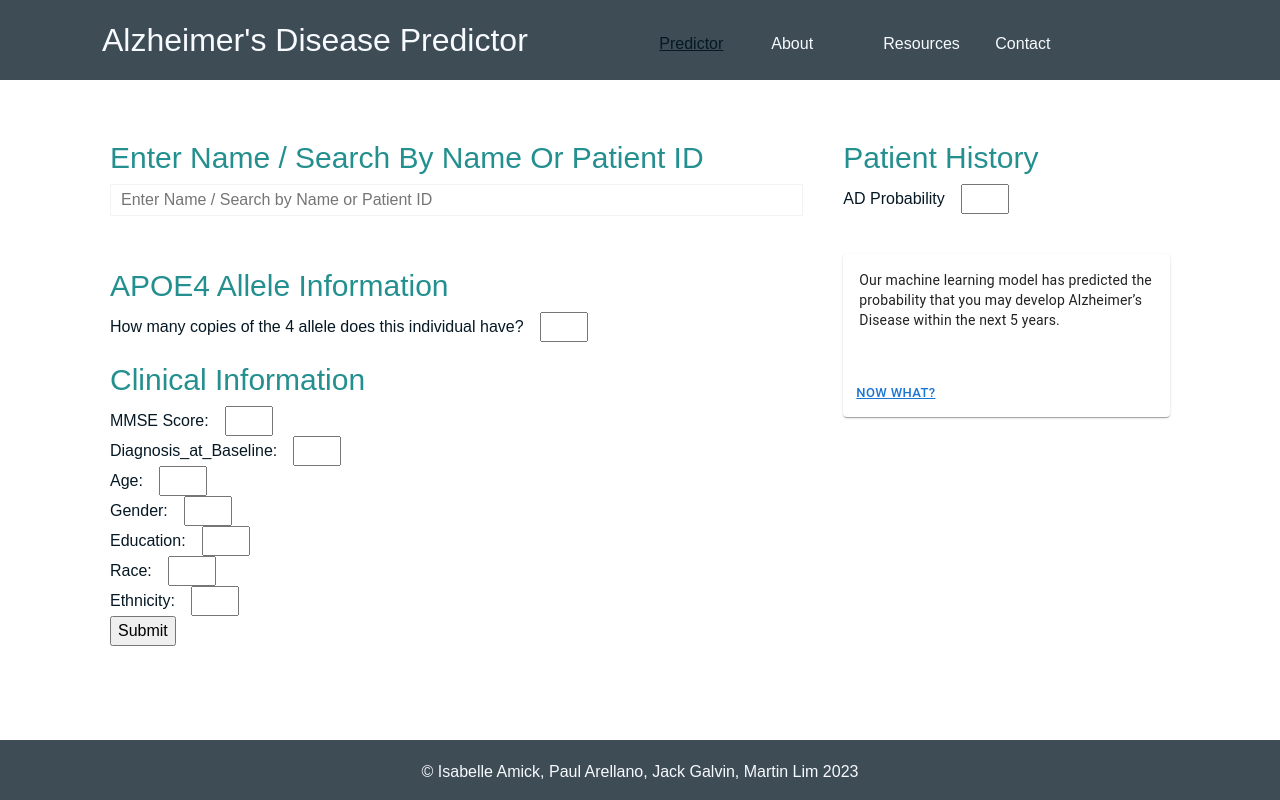
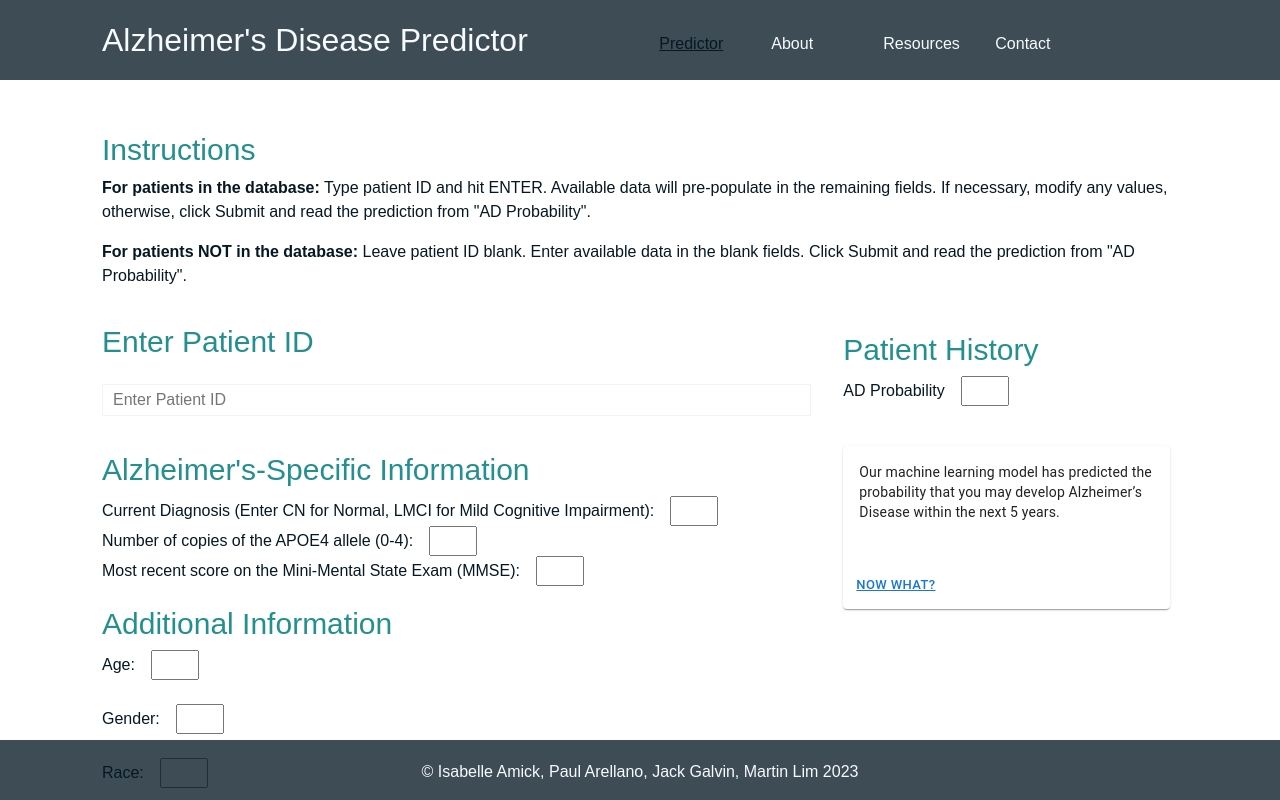
Before and after one commit to jvgalvin/capstone, a React (Create React App) app in the folder ui/alzheimer-predict-ui/: page / in a window 1280 px wide. Shown: the top 800 px of the page. Built offline with nearby package versions, Linux system fonts and the light colour scheme.

Commit message:
updated UI

```diff
--- a/ui/alzheimer-predict-ui/src/inputs/SearchBar.js
+++ b/ui/alzheimer-predict-ui/src/inputs/SearchBar.js
@@ -30,7 +30,7 @@ function SearchBar({handleFoundPatient, handlePatientNameEntered}) {
             <input
                 className="searchbar-input"
                 type="text"
-                placeholder="Enter Name / Search by Name or Patient ID"
+                placeholder="Enter Patient ID"
                 value={value}
                 onChange={(e) => {
                     handlePatientNameEntered(e);
--- a/ui/alzheimer-predict-ui/src/pages/About.jsx
+++ b/ui/alzheimer-predict-ui/src/pages/About.jsx
@@ -88,10 +88,10 @@ export default function About() {
         <Accordion.Header>Training Data</Accordion.Header>
         <Accordion.Body>
           Training data was gathered from the Alzheimer's Disease Neuroimaging Initiative (ADNI). Complete information for the dataset can be found at <a href="https://adni.loni.usc.edu/about/" target="_blank">adni.loni.usc.edu</a>.
-          <div id="content">
+          {/* <div id="content">
             <iframe width="1000px" height="1000px" frameborder="0" src="https:&#47;&#47;public.tableau.com&#47;static&#47;images&#47;Ca&#47;Capstone_16965503257270&#47;Dashboard1&#47;1_rss.png"></iframe>
-        </div>
-        <AlzheimerTableau />
+        </div> */}
+        <AlzheimerTableau></AlzheimerTableau>
         </Accordion.Body>
       </Accordion.Item>
     </Accordion>
--- a/ui/alzheimer-predict-ui/src/pages/Predictor.jsx
+++ b/ui/alzheimer-predict-ui/src/pages/Predictor.jsx
@@ -148,31 +148,35 @@ function Predictor() {
   return (
     <Container>
       <Row>
+        <h2>Instructions</h2>
+        <p><b>For patients in the database:</b> Type patient ID and hit ENTER. Available data will pre-populate in the remaining fields. If necessary, modify any values, otherwise, click Submit and read the prediction from "AD Probability".</p>
+        <p><b>For patients NOT in the database:</b> Leave patient ID blank. Enter available data in the blank fields. Click Submit and read the prediction from "AD Probability".</p>
       <Col sm={8}>
         <Stack gap={3}>
-        <div className="p-2">
-        <h2>Enter Name / Search By Name Or Patient ID</h2>
+        <h2>Enter Patient ID</h2>
         < SearchBar handleFoundPatient={handleFoundPatient} handlePatientNameEntered={handlePatientNameEntered}/>
-        </div>
-        <div className="p-2">
         <form onSubmit={handleSubmit}>
-          <h2>APOE4 Allele Information</h2>
-          <TextNumberInput input_type = 'N' name = 'APOE4' input_text = 'How many copies of the 4 allele does this individual have?'handleChange={handleChange} value={APOE4} />
-          <h2>Clinical Information</h2>
+          <h2>Alzheimer's-Specific Information</h2>
+          <TextNumberInput input_type = 'T' name = 'Diagnosis_at_Baseline' input_text = 'Current Diagnosis (Enter CN for Normal, LMCI for Mild Cognitive Impairment):' handleChange={handleChange} value={Diagnosis_at_Baseline} />
+          <TextNumberInput input_type = 'N' name = 'APOE4' input_text = 'Number of copies of the APOE4 allele (0-4):'handleChange={handleChange} value={APOE4} />
+          <TextNumberInput input_type = 'N' name = 'MMSE' input_text = 'Most recent score on the Mini-Mental State Exam (MMSE):' handleChange={handleChange} value={MMSE} />
+          <h2>Additional Information</h2>
           <div className="form-data">
-            <TextNumberInput input_type = 'N' name = 'MMSE' input_text = 'MMSE Score:' handleChange={handleChange} value={MMSE} />
-            <TextNumberInput input_type = 'T' name = 'Diagnosis_at_Baseline' input_text = 'Diagnosis_at_Baseline:' handleChange={handleChange} value={Diagnosis_at_Baseline} />
             <TextNumberInput input_type = 'N' name = 'Age'input_text = 'Age:' handleChange={handleChange} value={Age} />
+            <br></br>
             <TextNumberInput input_type = 'T' name = 'Gender' input_text = 'Gender:' handleChange={handleChange} value={Gender} />
-            <TextNumberInput input_type = 'N' name = 'Years_of_Education' input_text = 'Education:' handleChange={handleChange} value={Years_of_Education} />
+            <br></br>
             <TextNumberInput input_type = 'T' name = 'Race' input_text = 'Race:' handleChange={handleChange} value={Race} />
+            <br></br>
             <TextNumberInput input_type = 'T' name = 'Ethnicity' input_text = 'Ethnicity:' handleChange={handleChange} value={Ethnicity} />
+            <br></br>
+            <TextNumberInput input_type = 'N' name = 'Years_of_Education' input_text = 'Years of Education:' handleChange={handleChange} value={Years_of_Education} />
+            <br></br>
           </div>
           <div className="submit-container">
             <input type="submit" />
           </div>
         </form>
-        </div>
         </Stack>
       </Col>
       <Col sm={4}>
--- a/ui/alzheimer-predict-ui/src/tableau/AlzheimerTableau.jsx
+++ b/ui/alzheimer-predict-ui/src/tableau/AlzheimerTableau.jsx
@@ -3,7 +3,7 @@ import React, { useEffect, useRef } from 'react';
 
 export default function AlzheimerTableau() {
   const ref = useRef(null);
-  const url =  "https://public.tableau.com/views/w209_Covid_Dashboard1/Story1?:language=en-US&publish=yes&:display_count=n&:origin=viz_share_link";
+  const url =  "https://public.tableau.com/views/Capstone_16965503257270/Dashboard1?:language=en-US&publish=yes&:display_count=n&:origin=viz_share_link";
   useEffect(() => {
     ref.current = new window.tableau.Viz(ref.current,url);
   }, [])
```
